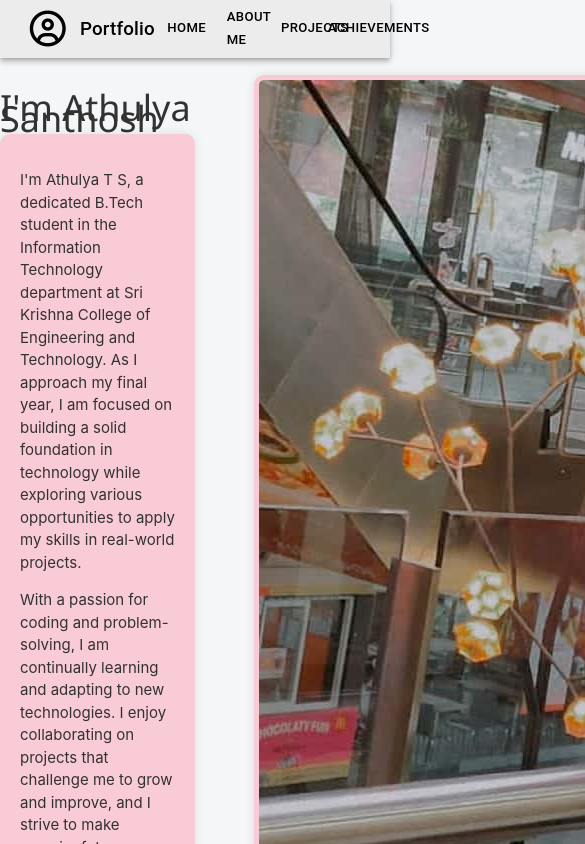
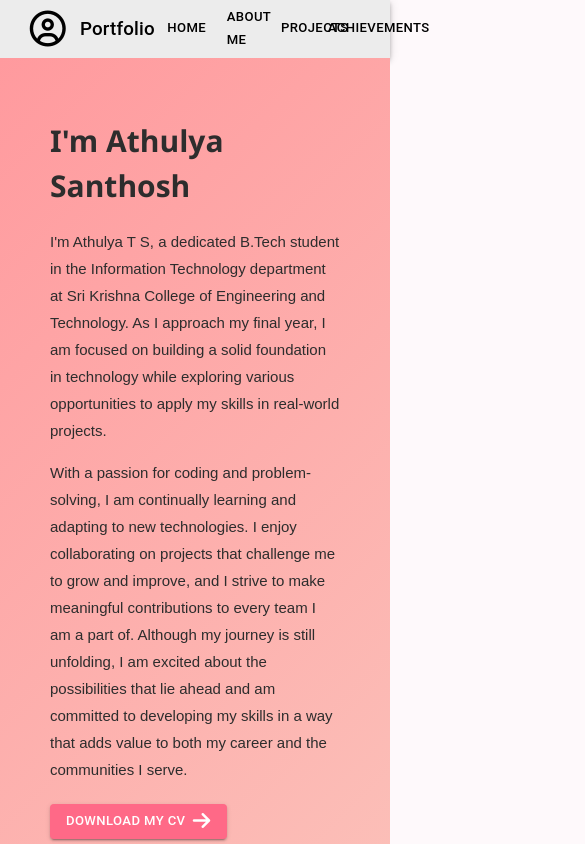
Before and after one commit to Athulya-ts/PRODIGY_WD_04, a React (Create React App) app: page / in a window 390 px wide. Shown: the top 844 px of the page, 585 px wide, since content can reach past the window. Built offline with nearby package versions, Linux system fonts and the light colour scheme.

Commit message:
made Home responsive

```diff
--- a/src/Pages/Pages.css
+++ b/src/Pages/Pages.css
@@ -1,49 +1,154 @@
 /*Home.css*/
-body{
-    /* background-color: #ececec; */
-    background-color: #f4f6f8;
-    color: rgb(50, 50, 50);
+/* General styles */
+body {
+  margin: 0;
+  font-family: 'Poppins', sans-serif;
+  background: #fef9fb;
+  color: #2d2d2d;
 }
-.home{
-    margin-left: 5%;
-    margin-right: 5%;
+
+/* Container layout */
+.home-container {
+  display: flex;
+  flex-wrap: wrap;
+  justify-content: space-between;
+  align-items: center;
+  padding: 40px;
+  gap: 20px;
+  min-height: 100vh;
+  background: linear-gradient(135deg, #ff9a9e, #fad0c4);
 }
-.home-name{
-    font-size: 70px;
-    font-weight: bold;
-    font-family: 'Franklin Gothic Medium', 'Arial Narrow', Arial, sans-serif;
+
+/* Left Section */
+.home-left {
+  flex: 0 0 70%; /* Set the width to 75% */
+  text-align: left;
+  padding: 20px;
+  animation: fadeInLeft 1s ease-in;
 }
-.home-left{
-    width: 50%;
-    float: left;
+
+.home-name-div h1 {
+  font-size: 3rem;
+  font-weight: 700;
+  margin-bottom: 20px;
 }
-.home-right{
-    width: 50%;
-    float: right;
+
+.home-desc {
+  font-size: 1.2rem;
+  line-height: 1.8;
+  margin-top: 10px;
 }
-.home-img{
-    margin-top: 9%;
-    margin-left: 30%;
-    border: 5px solid rgba(255, 105, 135, 0.3); /* Set border color */
-    border-radius: 10px; /* Add border radius for rounded corners */
-    box-shadow: 0 0 10px rgba(0, 0, 0, 0.1); /* Add shadow effect */
+
+.home-desc p {
+  margin-bottom: 15px;
 }
-.home-desc{
-    background-color: rgba(255, 105, 135, 0.3); /* Lighter background color */
-    padding: 20px;
-    width : 100%;
-    border-radius: 10px;
-    box-shadow: 0 0 10px rgba(0, 0, 0, 0.1); /* Shadow effect */
+
+/* Right Section */
+.home-right {
+  flex: 0 0 25%; /* Set the width to 25% */
+  display: flex;
+  justify-content: center;
+  align-items: center;
+  position: relative;
+  animation: fadeInRight 1s ease-in;
 }
-.home-name-div{
-    line-height: 0.3;
-    margin-top: 23%;
+
+.image-wrapper {
+  position: relative;
+  width: 100%;
+  max-width: 400px;
 }
-.home-img-flower {
-    position: absolute;
-    top: 83%;
-    right: 20%;
+
+.home-img {
+  width: 100%;
+  box-shadow: 0px 10px 30px rgba(0, 0, 0, 0.2);
 }
+
+/* Hover effects */
+.home-img:hover {
+  transform: scale(1.05);
+  transition: 0.3s ease;
+}
+
+/* Animations */
+@keyframes fadeInLeft {
+  from {
+    opacity: 0;
+    transform: translateX(-50px);
+  }
+  to {
+    opacity: 1;
+    transform: translateX(0);
+  }
+}
+
+@keyframes fadeInRight {
+  from {
+    opacity: 0;
+    transform: translateX(50px);
+  }
+  to {
+    opacity: 1;
+    transform: translateX(0);
+  }
+}
+
+@keyframes float {
+  0%, 100% {
+    transform: translateY(0);
+  }
+  50% {
+    transform: translateY(-10px);
+  }
+}
+
+/* Button styles */
+button {
+  border-radius: 30px;
+  font-size: 1.2rem;
+  font-weight: bold;
+  transition: transform 0.2s;
+}
+
+button:hover {
+  transform: scale(1.05);
+}
+
+/* Responsive Design */
+@media (max-width: 768px) {
+  .home-container {
+      flex-direction: column;
+      text-align: center;
+  }
+
+  .home-left {
+      padding: 10px;
+  }
+
+  .home-name-div h1 {
+      font-size: 2.5rem;
+  }
+
+  .home-right {
+      margin-top: 20px;
+  }
+
+  .home-img {
+      width: 90%;
+  }
+}
+
+@media (max-width: 480px) {
+  .home-name-div h1 {
+      font-size: 2rem;
+  }
+
+  .home-desc {
+      font-size: 1rem;
+  }
+}
+
+
 
 /*About*/
 .about-left{
```
